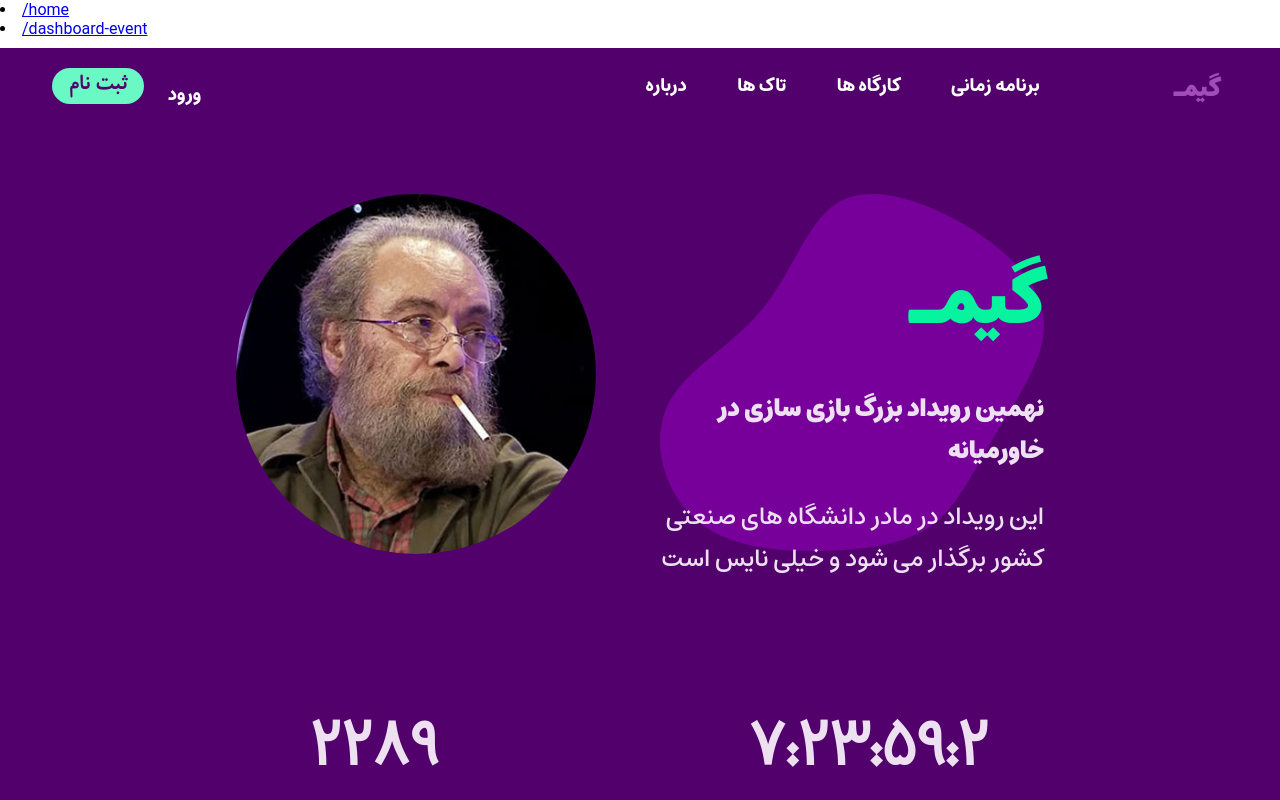
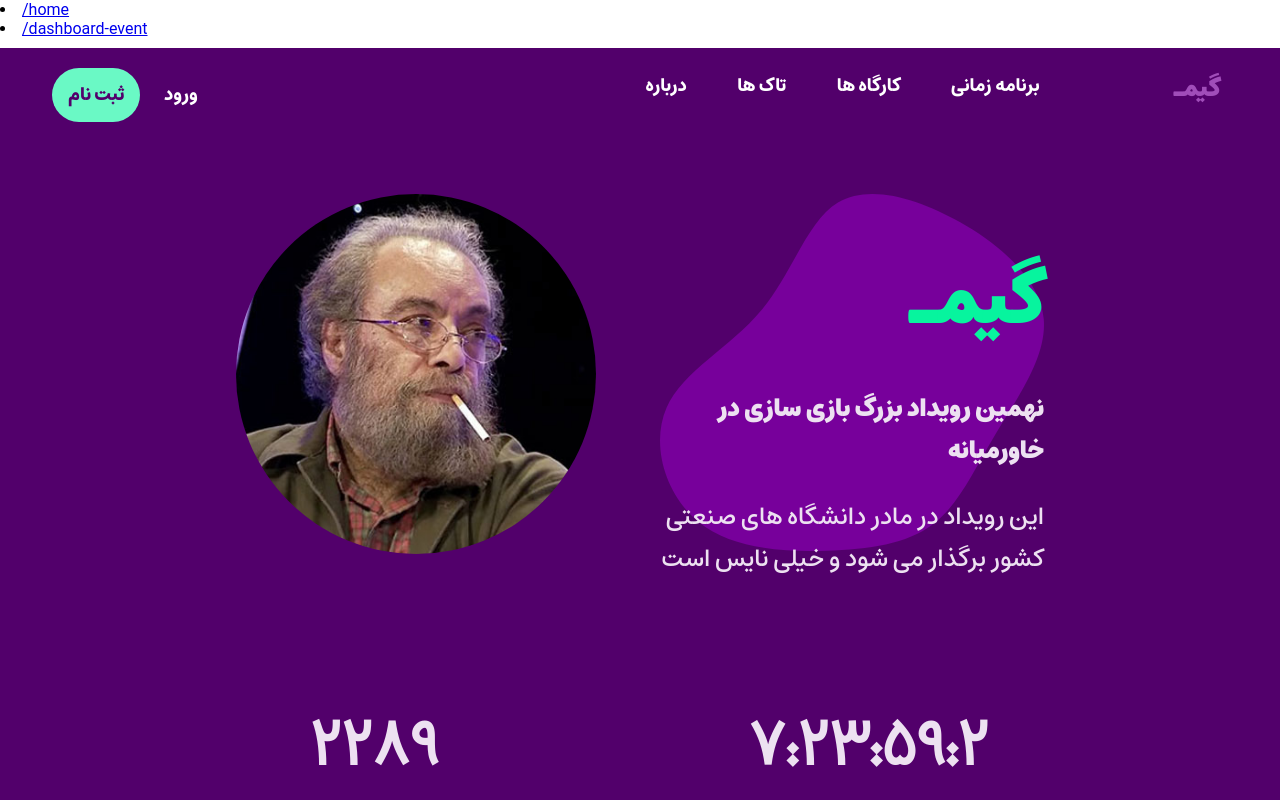
Before and after one commit to AUTGamecraft/GC-Front, an Angular app: page /home in a window 1280 px wide. Shown: the top 800 px of the page. Built offline with nearby package versions, Linux system fonts and the light colour scheme.

Commit message:
minor change

```diff
--- a/src/app/header/header.component.html
+++ b/src/app/header/header.component.html
@@ -31,7 +31,7 @@
                 </div>
                 <div>
                     <button mat-flat-button (click)="Signup()"
-                        style="font-family: 'B KoodakBold';font-size: x-large;color: #52006b;background-color:#6af9c5;border-radius: 50px;">ثبت
+                        style="font-family: 'Estedad-Bold';font-size: large;color: #52006b;background-color:#6af9c5;border-radius: 50px;padding: 9px 16px 9px 16px;">ثبت
                         نام</button>
                 </div>
             </div>
--- a/src/app/header/header.component.ts
+++ b/src/app/header/header.component.ts
@@ -24,7 +24,7 @@ export class HeaderComponent implements OnInit {
     const navigationDetails: string[] = ['login'];
     this.router.navigate(navigationDetails);
   }
-SignUp(){}
+
 
 
 }
```
